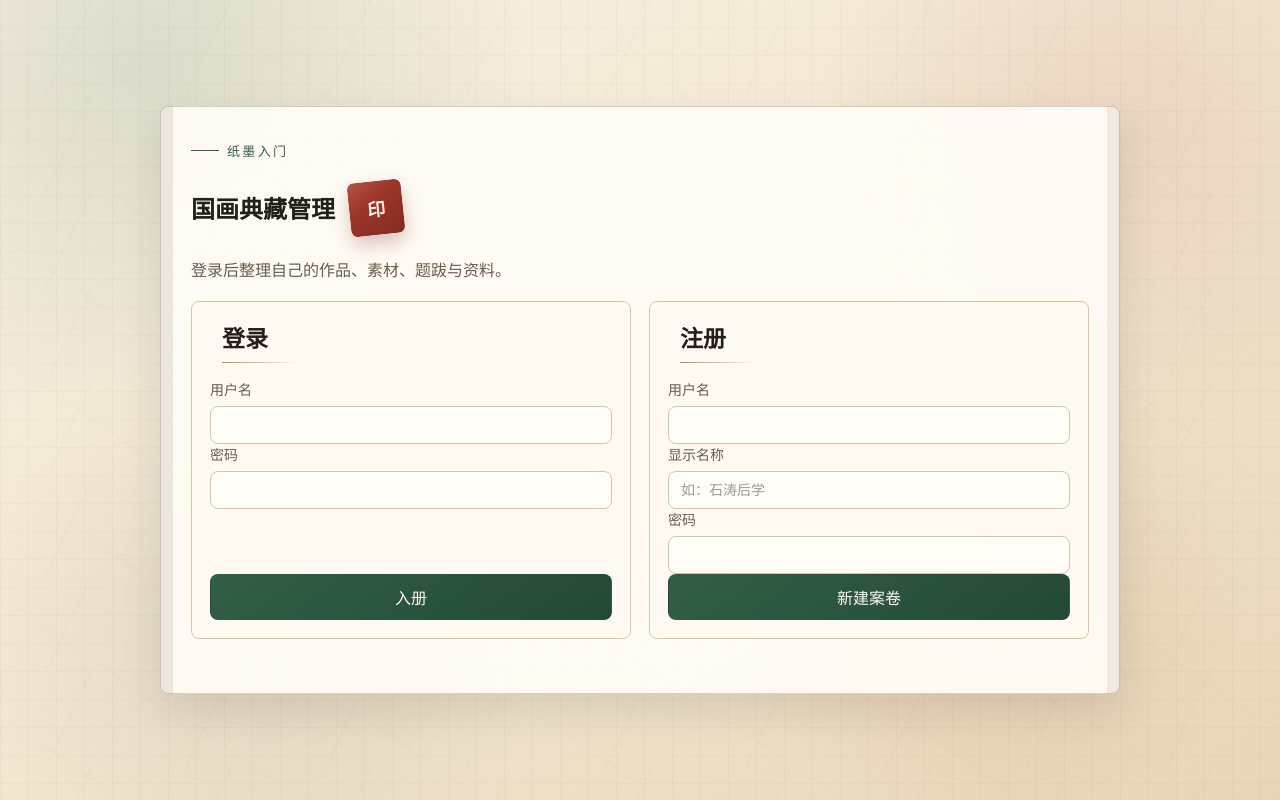
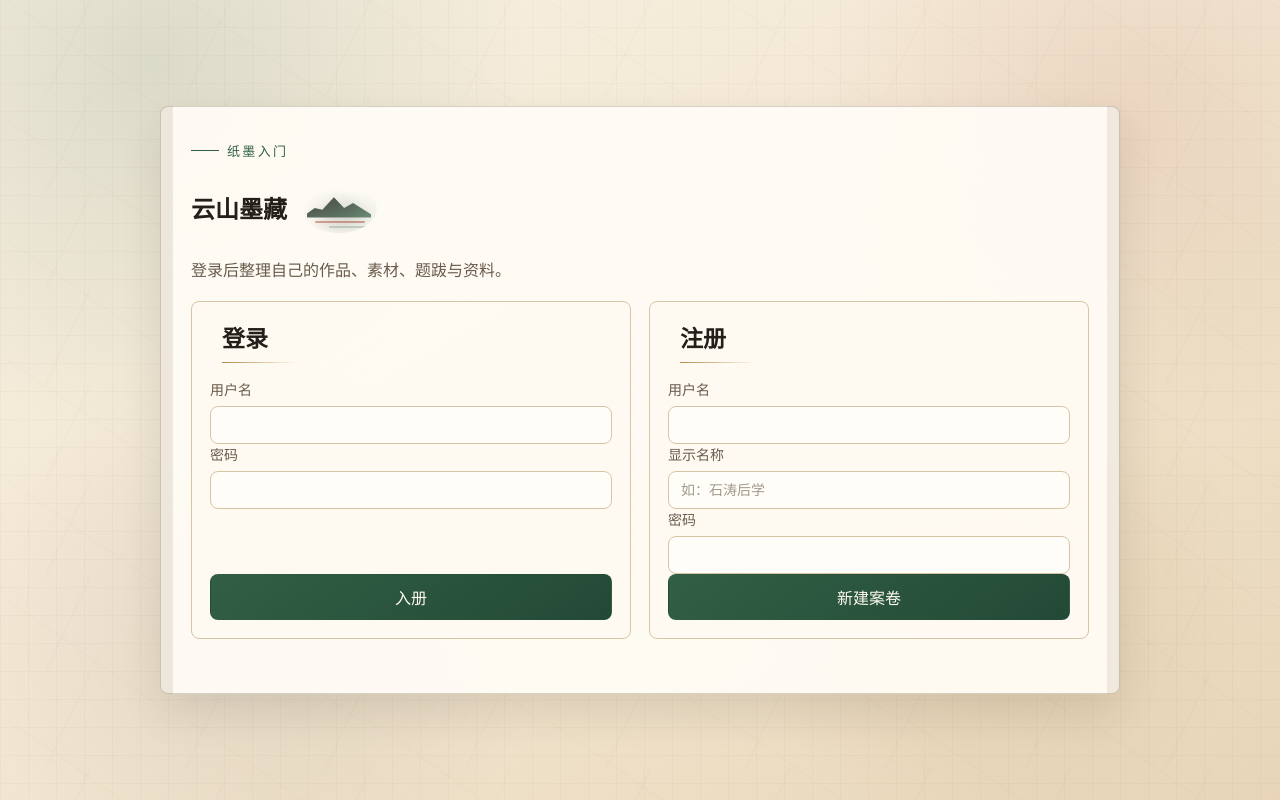
Before and after one commit to moodmoody/guohua-app, a website: page public/index.html in a window 1280 px wide. Drawn offline with Linux system fonts and the light colour scheme; no server answers.

Commit message:
style: refine title mark and profile alignment

```diff
--- a/public/index.html
+++ b/public/index.html
@@ -3,7 +3,7 @@
   <head>
     <meta charset="UTF-8" />
     <meta name="viewport" content="width=device-width, initial-scale=1.0" />
-    <title>国画管理</title>
+    <title>云山墨藏</title>
     <link rel="stylesheet" href="/style.css" />
   </head>
   <body>
@@ -11,8 +11,8 @@
       <div class="auth-panel">
         <span class="eyebrow">纸墨入门</span>
         <div class="title-row">
-          <h1>国画典藏管理</h1>
-          <span class="seal">印</span>
+          <h1>云山墨藏</h1>
+          <span class="ink-mark" aria-hidden="true"></span>
         </div>
         <p>登录后整理自己的作品、素材、题跋与资料。</p>
         <div class="auth-grid">
@@ -54,8 +54,8 @@
         <div class="header-copy">
           <span class="eyebrow">纸墨案卷</span>
           <div class="title-row">
-            <h1>国画典藏管理</h1>
-            <span class="seal">雅集</span>
+            <h1>云山墨藏</h1>
+            <span class="ink-mark" aria-hidden="true"></span>
           </div>
           <p>以馆藏案卷的方式整理作品、素材与题跋，让每一幅画的笔墨、来源和评语都有清楚归处。</p>
         </div>
--- a/public/style.css
+++ b/public/style.css
@@ -190,22 +190,45 @@ body.modal-open {
   font-weight: 500;
 }
 
-.seal {
+.ink-mark {
+  position: relative;
   display: inline-flex;
   align-items: center;
   justify-content: center;
-  width: 54px;
-  height: 54px;
-  border-radius: 7px;
+  width: 76px;
+  height: 50px;
+  flex: 0 0 auto;
+  border-radius: 50%;
   background:
-    linear-gradient(145deg, rgba(255, 255, 255, 0.12), transparent 38%),
-    linear-gradient(145deg, var(--cinnabar), var(--cinnabar-deep));
-  color: #fff3e7;
-  font-size: 18px;
-  font-family: "STXingkai", "KaiTi", "Microsoft YaHei", sans-serif;
-  font-weight: 600;
-  transform: rotate(-6deg);
-  box-shadow: 0 9px 18px rgba(117, 37, 31, 0.25);
+    radial-gradient(ellipse at 45% 64%, rgba(36, 31, 26, 0.1), transparent 58%),
+    radial-gradient(ellipse at 68% 68%, rgba(49, 95, 69, 0.13), transparent 56%);
+  overflow: hidden;
+}
+
+.ink-mark::before,
+.ink-mark::after {
+  content: "";
+  position: absolute;
+}
+
+.ink-mark::before {
+  left: 6px;
+  right: 6px;
+  bottom: 15px;
+  height: 28px;
+  clip-path: polygon(0 86%, 12% 66%, 24% 72%, 42% 28%, 58% 66%, 72% 48%, 100% 88%, 100% 100%, 0 100%);
+  background: linear-gradient(160deg, rgba(36, 31, 26, 0.88), rgba(49, 95, 69, 0.68));
+  filter: blur(0.1px);
+}
+
+.ink-mark::after {
+  left: 14px;
+  right: 12px;
+  bottom: 10px;
+  height: 2px;
+  border-radius: 999px;
+  background: rgba(170, 61, 45, 0.45);
+  box-shadow: 14px 5px 0 rgba(49, 95, 69, 0.22);
 }
 
 .header p {
@@ -352,15 +375,23 @@ body.modal-open {
 .profile-layout {
   display: grid;
   grid-template-columns: minmax(0, 1.2fr) minmax(220px, 0.8fr);
+  grid-auto-rows: minmax(0, 1fr);
+  align-items: stretch;
   gap: 16px;
 }
 
 .profile-layout form {
+  display: flex;
+  flex-direction: column;
   min-width: 0;
 }
 
 .profile-layout form:first-child {
   grid-row: span 2;
+}
+
+.profile-layout button {
+  margin-top: auto;
 }
 
 h2 {
@@ -935,11 +966,9 @@ mark.hl {
     font-size: 30px;
   }
 
-  .seal {
-    width: 46px;
-    height: 46px;
-    font-size: 15px;
-    flex: 0 0 auto;
+  .ink-mark {
+    width: 62px;
+    height: 42px;
   }
 
   .header p {
```
